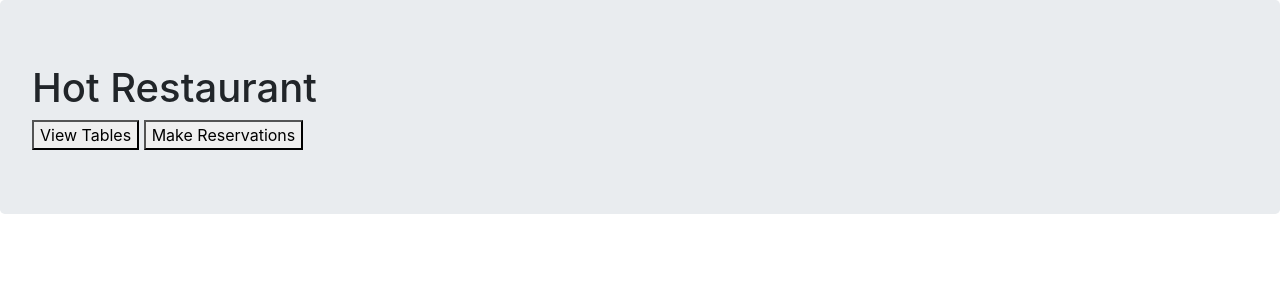
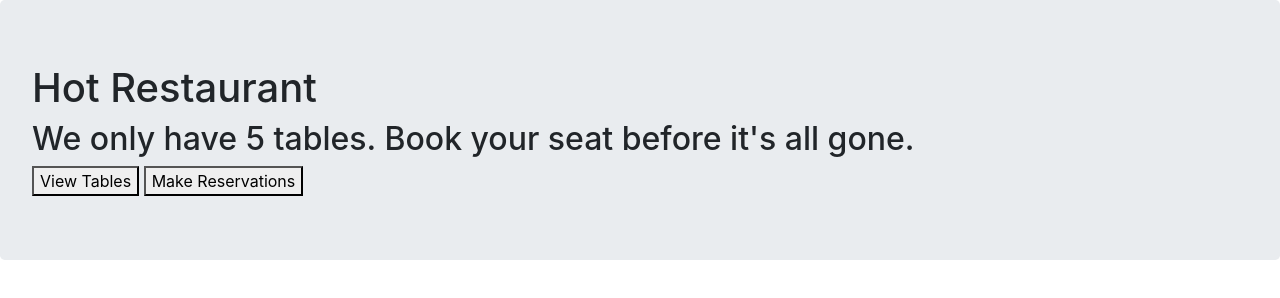
Before and after one commit to 13EdMc07/Restaurants-App, a website: page index.html in a window 1280 px wide. Drawn offline with nearby package versions, Linux system fonts and the light colour scheme.

Commit message:
added subtitle to index

```diff
--- a/index.html
+++ b/index.html
@@ -17,6 +17,7 @@
 <body>
     <div class="jumbotron">
         <h1>Hot Restaurant</h1>
+        <h2>We only have 5 tables. Book your seat before it's all gone.</h2>
         <a href="/tables"><button>View Tables</button></a>
         <a href="/reserve"><button>Make Reservations</button></a>
     </div>
```
